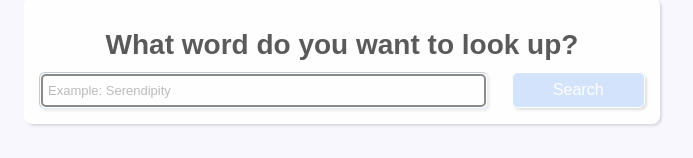
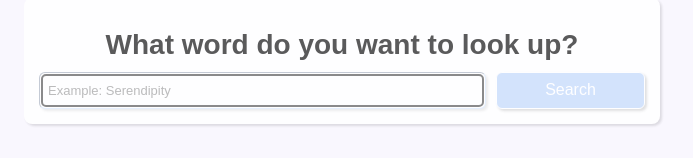
Before and after one commit to digitaleAffen/dictionary, a React (Create React App) app: page / in a window 1280 px wide. Shown: the part 133-291 px from the top of the page, without its empty margins (298-991 px from the left). Built offline with nearby package versions, Linux system fonts and the light colour scheme; no server answers.

Commit message:
Adjusted search grid

```diff
--- a/src/Dictionary.css
+++ b/src/Dictionary.css
@@ -21,13 +21,19 @@
   border-radius: 6px;
 }
 
-.searchBar {
+.search-row {
+  display: grid;
+  grid-template-columns: 3fr 1fr;
+  grid-column-gap: 10px;
+}
+
+.search-bar {
   border-color: #cadefc;
   font-size: small;
   padding: 7px;
 }
 
-.searchBar:focus-visible {
+.search-bar:focus-visible {
   opacity: 0.6;
 }
 
@@ -48,8 +54,4 @@
   .Dictionary h1 {
     font-size: 19px;
   }
-
-  .search-button {
-    margin-top: 10px;
-  }
 }
--- a/src/Dictionary.js
+++ b/src/Dictionary.js
@@ -52,20 +52,16 @@ export default function Dictionary(props) {
         <section>
           <h1>What word do you want to look up?</h1>
           <form onSubmit={handleSubmit}>
-            <div className="row">
-              <div className="col-md-9">
+            <div className="search-row">
               <input
                 type="search"
                 autoFocus={true}
                 onChange={handelKeywordChange}
                 placeholder="Example: Serendipity"
-                  className="searchBar"
+                className="search-bar"
               />
-              </div>
 
-              <div className="col-md-3">
               <input type="submit" value="Search" className="search-button" />
-              </div>
             </div>
           </form>
         </section>
```
Lines whose indentation alone changed are shown as unchanged.
